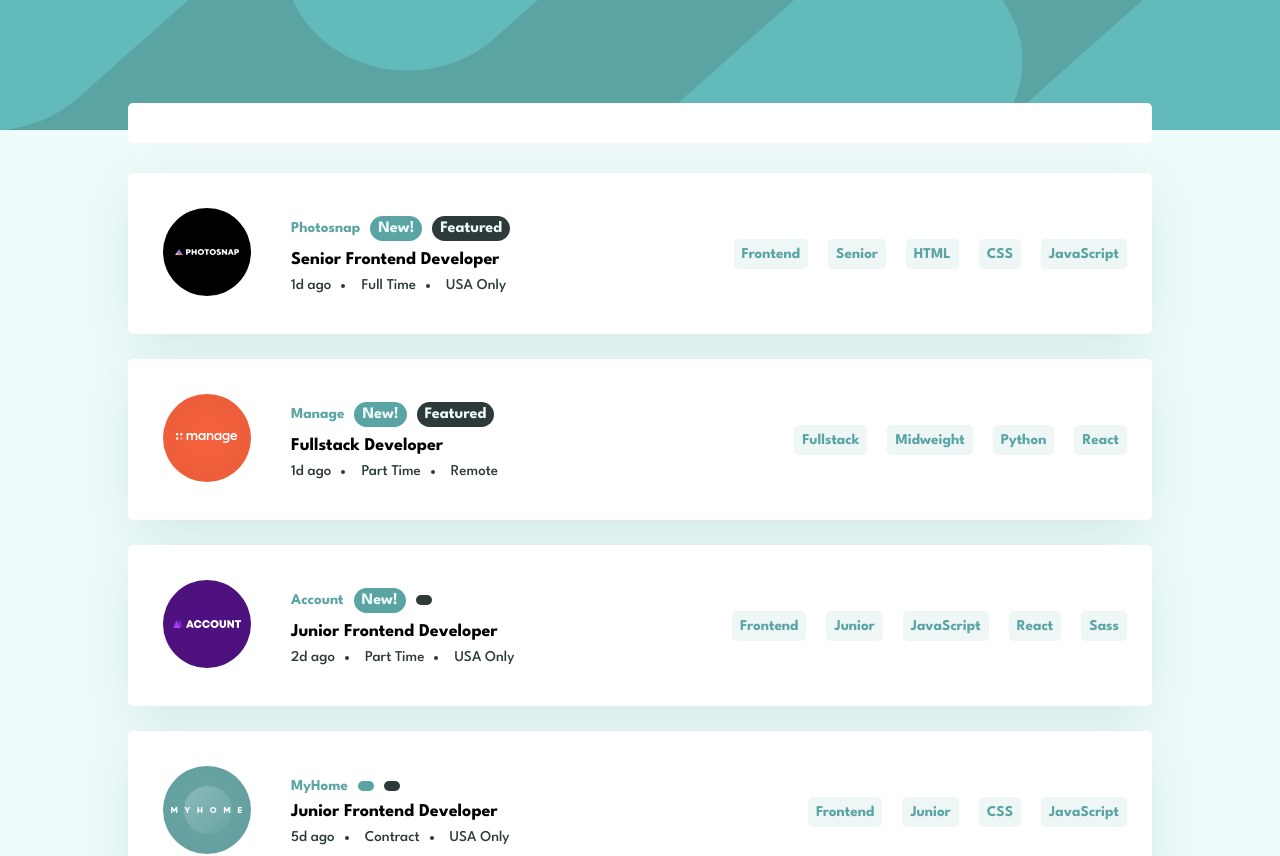
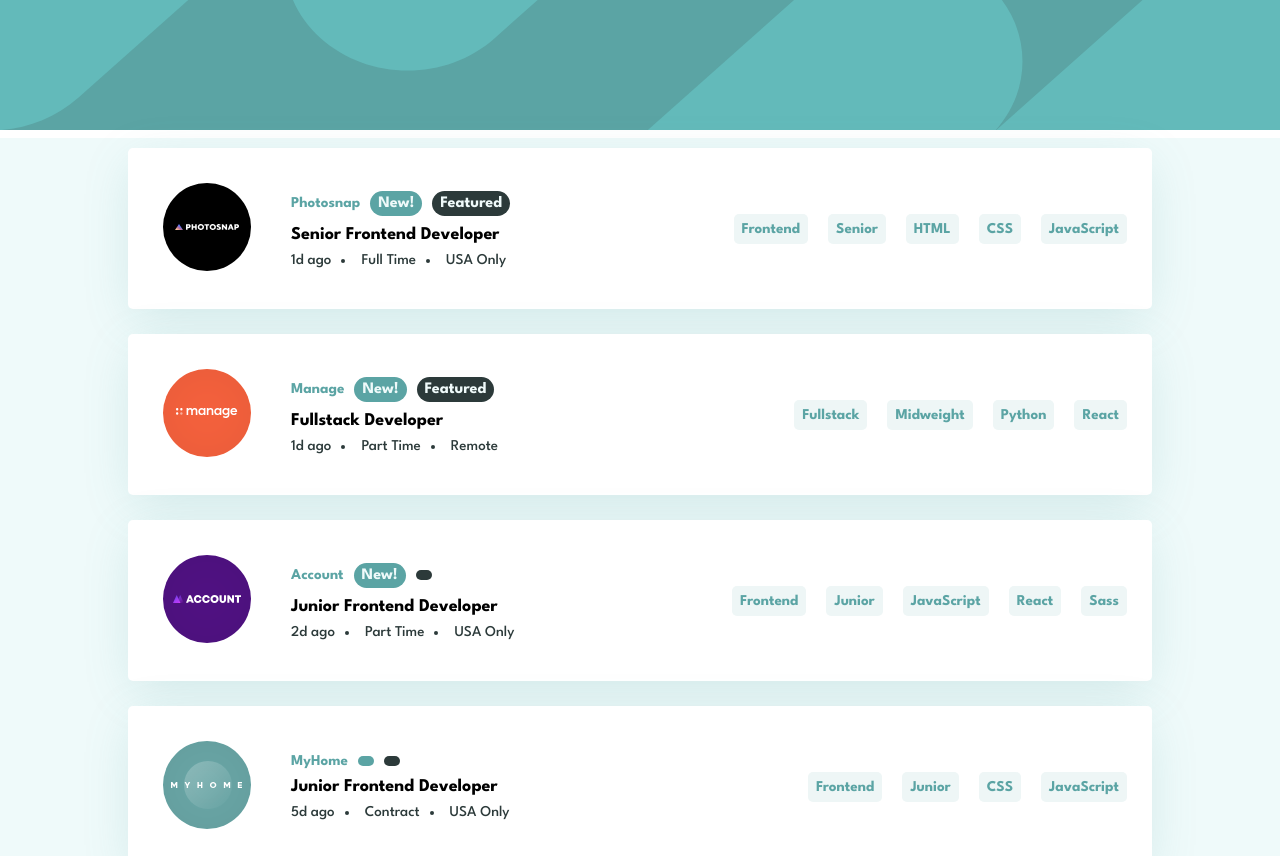
Before and after one commit to Riyaazct/challenge-job-listing, a React (Create React App) app: page / in a window 1280 px wide. Shown: the top 856 px of the page. Built offline with nearby package versions, Linux system fonts and the light colour scheme.

Commit message:
update app to clear container when filter list is cleared

```diff
--- a/src/Filter.js
+++ b/src/Filter.js
@@ -6,11 +6,11 @@ const FilterComponent = ({
   filteredList,
   setFilteredList,
   setJobData,
-  classInUse,
-  setClassInUse,
+  isActive,
+  setIsActive,
 }) => {
   return (
-    <div className="FilteredContainer">
+    <div className={!isActive ? "FilteredContainer" : null}>
       {filteredList.map((item, index) => (
         <div key={index} className="selectedFilterItem">
           <p>{item}</p>
@@ -19,11 +19,11 @@ const FilterComponent = ({
       ))}
 
       <p
-        className={classInUse}
+        className={isActive ? "hideClearElement" : null}
         onClick={(e) => {
           setFilteredList([]);
           setJobData(data);
-          setClassInUse("hideClearElement");
+          setIsActive(true);
         }}
       >
         Clear
--- a/src/JobListings.js
+++ b/src/JobListings.js
@@ -5,7 +5,7 @@ import Filter from "./Filter.js";
 const JobListings = (props) => {
   const [jobData, setJobData] = useState(props.jobData);
   const [filteredList, setFilteredList] = useState([]);
-  const [classInUse, setClassInUse] = useState("hideClearElement");
+  const [isActive, setIsActive] = useState("true");
 
   const handleOnClick = (e) => {
     let result = jobData.filter(
@@ -17,7 +17,7 @@ const JobListings = (props) => {
     );
     if (!filteredList.includes(e)) filteredList.push(e);
     setJobData(result);
-    setClassInUse("");
+    setIsActive(false);
   };
 
   return (
@@ -26,8 +26,8 @@ const JobListings = (props) => {
         filteredList={filteredList}
         setFilteredList={setFilteredList}
         setJobData={setJobData}
-        classInUse={classInUse}
-        setClassInUse={setClassInUse}
+        isActive={isActive}
+        setIsActive={setIsActive}
       />
       {jobData.map(
         ({
```
